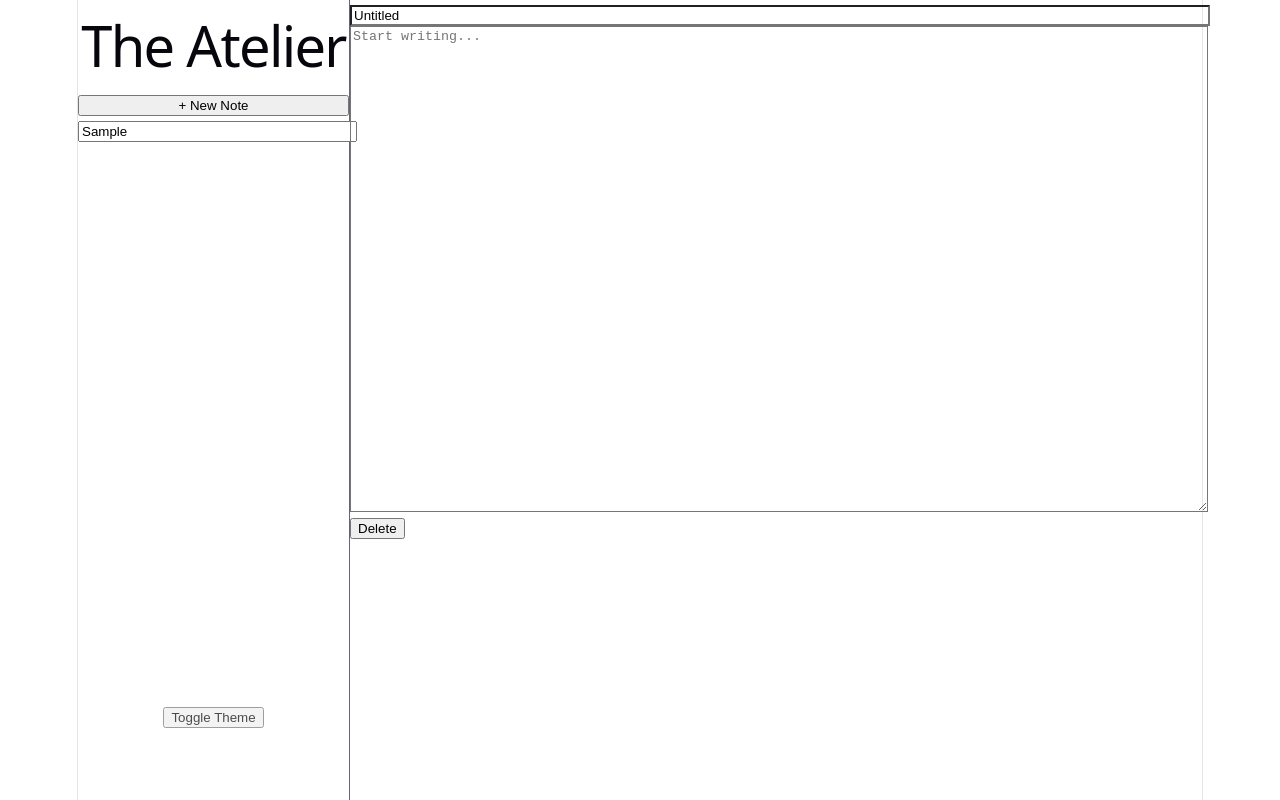
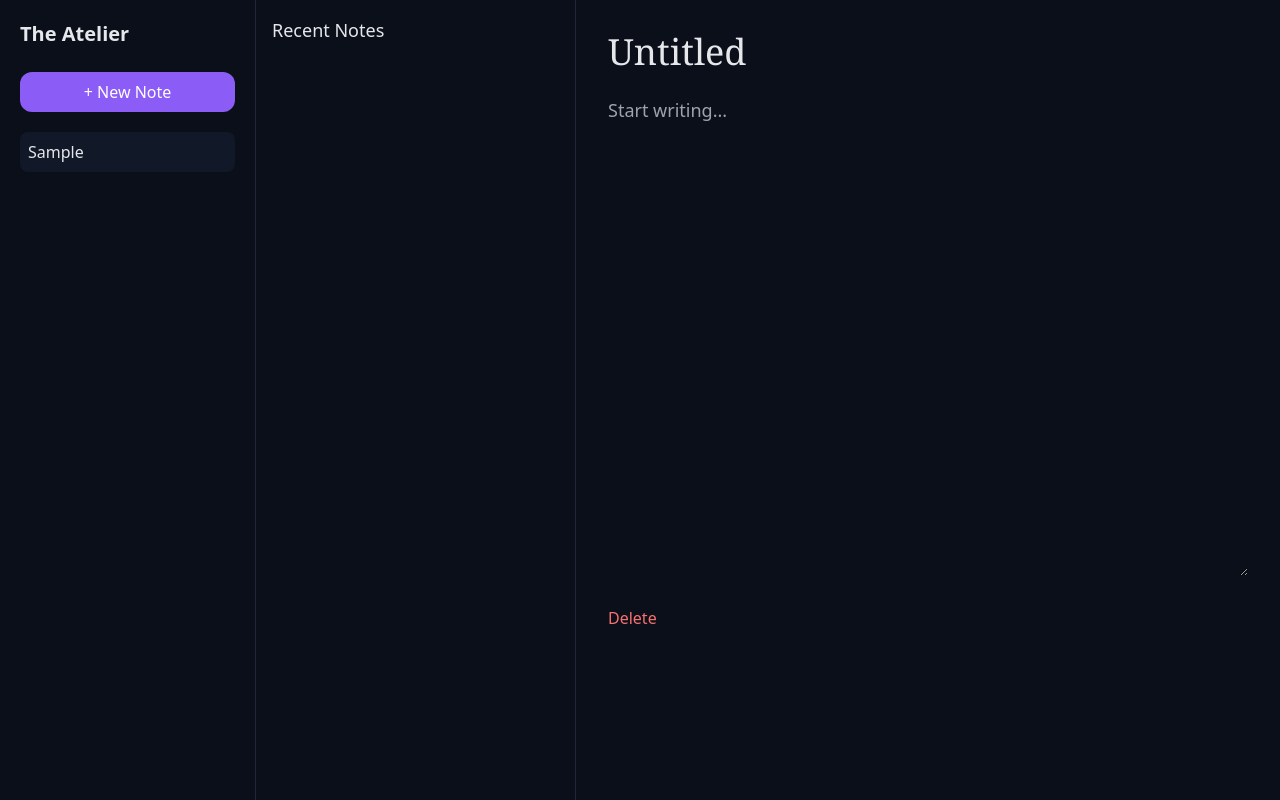
Before and after one commit to akshaya-katepally/Notetaking-App, a React (Vite) app: page / in a window 1280 px wide. Both pictures are taken after typing "Sample" into the empty fields and a click on the button "+ New Note". Built offline with nearby package versions, Linux system fonts and the light colour scheme.

Commit message:
build: components

```diff
--- a/postcss.config.js
+++ b/postcss.config.js
@@ -1,5 +1,6 @@
 export default {
   plugins: {
-    "@tailwindcss/postcss": {},
+    tailwindcss: {},
+    autoprefixer: {},
   },
 };
--- a/src/App.jsx
+++ b/src/App.jsx
@@ -1,7 +1,7 @@
-// 🚀 Complete Minimal Notes App (React + Vite + Tailwind)
-// Features: CRUD, Tags, Search, Dark Mode, Basic Editor
-
 import { useState, useEffect } from "react";
+import Sidebar from "./components/sidebar";
+import NotesList from "./components/NotesList";
+import Editor from "./components/Editor";
 
 export default function App() {
   const [notes, setNotes] = useState(() => {
@@ -11,115 +11,61 @@ export default function App() {
 
   const [selectedId, setSelectedId] = useState(null);
   const [search, setSearch] = useState("");
-  const [dark, setDark] = useState(true);
 
   useEffect(() => {
     localStorage.setItem("notes", JSON.stringify(notes));
   }, [notes]);
 
-  const selectedNote = notes.find(n => n.id === selectedId);
+  const selectedNote = notes.find((n) => n.id === selectedId);
 
   const createNote = () => {
     const newNote = {
       id: Date.now(),
       title: "Untitled",
       content: "",
-      tags: []
     };
     setNotes([newNote, ...notes]);
     setSelectedId(newNote.id);
   };
 
   const updateNote = (field, value) => {
-    setNotes(notes.map(n => n.id === selectedId ? { ...n, [field]: value } : n));
+    setNotes(
+      notes.map((n) =>
+        n.id === selectedId ? { ...n, [field]: value } : n
+      )
+    );
   };
 
   const deleteNote = (id) => {
-    setNotes(notes.filter(n => n.id !== id));
+    setNotes(notes.filter((n) => n.id !== id));
     setSelectedId(null);
   };
 
-  const filtered = notes.filter(n =>
-    n.title.toLowerCase().includes(search.toLowerCase()) ||
-    n.content.toLowerCase().includes(search.toLowerCase())
+  const filteredNotes = notes.filter(
+    (n) =>
+      n.title.toLowerCase().includes(search.toLowerCase()) ||
+      n.content.toLowerCase().includes(search.toLowerCase())
   );
 
   return (
-    <div className={dark ? "dark" : ""}>
-      <div className="flex h-screen bg-gray-100 dark:bg-[#0b0f1a] text-black dark:text-white">
+    <div className="flex h-screen bg-bg text-text">
+      <Sidebar
+        createNote={createNote}
+        search={search}
+        setSearch={setSearch}
+      />
 
-        {/* Sidebar */}
-        <div className="w-64 p-4 border-r border-gray-200 dark:border-gray-800">
-          <h1 className="text-xl font-semibold mb-4">The Atelier</h1>
+      <NotesList
+        notes={filteredNotes}
+        selectedId={selectedId}
+        setSelectedId={setSelectedId}
+      />
 
-          <button
-            onClick={createNote}
-            className="w-full mb-4 bg-purple-500 text-white py-2 rounded-lg"
-          >
-            + New Note
-          </button>
-
-          <input
-            placeholder="Search..."
-            value={search}
-            onChange={e => setSearch(e.target.value)}
-            className="w-full p-2 mb-4 rounded bg-gray-200 dark:bg-gray-800"
-          />
-
-          <div className="space-y-2 overflow-y-auto h-[70vh]">
-            {filtered.map(note => (
-              <div
-                key={note.id}
-                onClick={() => setSelectedId(note.id)}
-                className={`p-3 rounded cursor-pointer ${selectedId === note.id ? "bg-purple-200 dark:bg-purple-900" : "bg-gray-200 dark:bg-gray-800"}`}
-              >
-                <h2 className="font-medium">{note.title}</h2>
-                <p className="text-sm opacity-70 truncate">{note.content}</p>
-              </div>
-            ))}
-          </div>
-
-          <button
-            onClick={() => setDark(!dark)}
-            className="mt-4 text-sm opacity-70"
-          >
-            Toggle Theme
-          </button>
-        </div>
-
-        {/* Editor */}
-        <div className="flex-1 p-6">
-          {selectedNote ? (
-            <>
-              <input
-                value={selectedNote.title}
-                onChange={e => updateNote("title", e.target.value)}
-                className="text-3xl font-serif w-full mb-4 bg-transparent outline-none"
-              />
-
-              <textarea
-                value={selectedNote.content}
-                onChange={e => updateNote("content", e.target.value)}
-                className="w-full h-[60vh] bg-transparent outline-none"
-                placeholder="Start writing..."
-              />
-
-              <div className="mt-4 flex gap-2">
-                <button
-                  onClick={() => deleteNote(selectedNote.id)}
-                  className="text-red-500"
-                >
-                  Delete
-                </button>
-              </div>
-            </>
-          ) : (
-            <div className="text-center mt-20 opacity-50">
-              Select or create a note
-            </div>
-          )}
-        </div>
-      </div>
+      <Editor
+        note={selectedNote}
+        updateNote={updateNote}
+        deleteNote={deleteNote}
+      />
     </div>
   );
 }
--- /dev/null
+++ b/src/components/Editor.jsx
@@ -0,0 +1,33 @@
+export default function Editor({ note, updateNote, deleteNote }) {
+  if (!note) {
+    return (
+      <div className="flex-1 flex items-center justify-center opacity-50">
+        Select a note
+      </div>
+    );
+  }
+
+  return (
+    <div className="flex-1 p-8 bg-bg">
+      <input
+        value={note.title}
+        onChange={(e) => updateNote("title", e.target.value)}
+        className="text-4xl font-serif w-full mb-6 bg-transparent outline-none"
+      />
+
+      <textarea
+        value={note.content}
+        onChange={(e) => updateNote("content", e.target.value)}
+        className="w-full h-[60vh] bg-transparent outline-none text-lg"
+        placeholder="Start writing..."
+      />
+
+      <button
+        onClick={() => deleteNote(note.id)}
+        className="mt-6 text-red-400"
+      >
+        Delete
+      </button>
+    </div>
+  );
+}
--- /dev/null
+++ b/src/components/NoteCard.jsx
@@ -0,0 +1,17 @@
+export default function NoteCard({ note, isActive, onClick }) {
+  return (
+    <div
+      onClick={onClick}
+      className={`p-4 rounded-xl cursor-pointer transition ${
+        isActive
+            ? "bg-accent/20"
+            : "bg-card hover:bg-gray-700"
+        }`}
+    >
+      <h3 className="font-medium">{note.title}</h3>
+      <p className="text-sm opacity-70 truncate">
+        {note.content}
+      </p>
+    </div>
+  );
+}
--- /dev/null
+++ b/src/components/NotesList.jsx
@@ -0,0 +1,20 @@
+import NoteCard from "./NoteCard";
+
+export default function NotesList({ notes, selectedId, setSelectedId }) {
+  return (
+    <div className="w-80 border-r border-gray-800 p-4 overflow-y-auto bg-bg">
+      <h2 className="mb-4 text-lg">Recent Notes</h2>
+
+      <div className="space-y-3">
+        {notes.map((note) => (
+          <NoteCard
+            key={note.id}
+            note={note}
+            isActive={selectedId === note.id}
+            onClick={() => setSelectedId(note.id)}
+          />
+        ))}
+      </div>
+    </div>
+  );
+}
--- /dev/null
+++ b/src/components/Sidebar.jsx
@@ -0,0 +1,21 @@
+export default function Sidebar({ createNote, search, setSearch }) {
+  return (
+    <div className="w-64 p-5 border-r border-gray-800 bg-bg">
+      <h1 className="text-xl font-semibold mb-6">The Atelier</h1>
+
+      <button
+        onClick={createNote}
+        className="w-full mb-5 bg-accent text-white py-2 rounded-xl"
+      >
+        + New Note
+      </button>
+
+      <input
+        value={search}
+        onChange={(e) => setSearch(e.target.value)}
+        placeholder="Search..."
+        className="w-full p-2 rounded-lg bg-card outline-none"
+      />
+    </div>
+  );
+}
--- /dev/null
+++ b/src/components/Topbar.jsx
@@ -0,0 +1,11 @@
+export default function Topbar() {
+  return (
+    <div className="w-full p-4 border-b border-gray-800 bg-bg flex justify-between">
+      <h2 className="text-lg">Digital Atelier</h2>
+      <input
+        placeholder="Search ideas..."
+        className="px-3 py-1 rounded-lg bg-card outline-none"
+      />
+    </div>
+  );
+}
--- a/src/index.css
+++ b/src/index.css
@@ -2,115 +2,18 @@
 @tailwind components;
 @tailwind utilities;
 
-
+/* 🌙 Dark Theme (default) */
 :root {
-  --text: #6b6375;
-  --text-h: #08060d;
-  --bg: #fff;
-  --border: #e5e4e7;
-  --code-bg: #f4f3ec;
-  --accent: #aa3bff;
-  --accent-bg: rgba(170, 59, 255, 0.1);
-  --accent-border: rgba(170, 59, 255, 0.5);
-  --social-bg: rgba(244, 243, 236, 0.5);
-  --shadow:
-    rgba(0, 0, 0, 0.1) 0 10px 15px -3px, rgba(0, 0, 0, 0.05) 0 4px 6px -2px;
-
-  --sans: system-ui, 'Segoe UI', Roboto, sans-serif;
-  --heading: system-ui, 'Segoe UI', Roboto, sans-serif;
-  --mono: ui-monospace, Consolas, monospace;
-
-  font: 18px/145% var(--sans);
-  letter-spacing: 0.18px;
-  color-scheme: light dark;
-  color: var(--text);
-  background: var(--bg);
-  font-synthesis: none;
-  text-rendering: optimizeLegibility;
-  -webkit-font-smoothing: antialiased;
-  -moz-osx-font-smoothing: grayscale;
-
-  @media (max-width: 1024px) {
-    font-size: 16px;
-  }
+  --bg: #0b0f1a;
+  --card: #111827;
+  --accent: #8b5cf6;
+  --text: #e5e7eb;
 }
 
-@media (prefers-color-scheme: dark) {
-  :root {
-    --text: #9ca3af;
-    --text-h: #f3f4f6;
-    --bg: #16171d;
-    --border: #2e303a;
-    --code-bg: #1f2028;
-    --accent: #c084fc;
-    --accent-bg: rgba(192, 132, 252, 0.15);
-    --accent-border: rgba(192, 132, 252, 0.5);
-    --social-bg: rgba(47, 48, 58, 0.5);
-    --shadow:
-      rgba(0, 0, 0, 0.4) 0 10px 15px -3px, rgba(0, 0, 0, 0.25) 0 4px 6px -2px;
-  }
-
-  #social .button-icon {
-    filter: invert(1) brightness(2);
-  }
+/* ☀️ Light Theme (optional later) */
+.light {
+  --bg: #f9fafb;
+  --card: #ffffff;
+  --accent: #7c3aed;
+  --text: #111827;
 }
-
-body {
-  margin: 0;
-}
-
-#root {
-  width: 1126px;
-  max-width: 100%;
-  margin: 0 auto;
-  text-align: center;
-  border-inline: 1px solid var(--border);
-  min-height: 100svh;
-  display: flex;
-  flex-direction: column;
-  box-sizing: border-box;
-}
-
-h1,
-h2 {
-  font-family: var(--heading);
-  font-weight: 500;
-  color: var(--text-h);
-}
-
-h1 {
-  font-size: 56px;
-  letter-spacing: -1.68px;
-  margin: 32px 0;
-  @media (max-width: 1024px) {
-    font-size: 36px;
-    margin: 20px 0;
-  }
-}
-h2 {
-  font-size: 24px;
-  line-height: 118%;
-  letter-spacing: -0.24px;
-  margin: 0 0 8px;
-  @media (max-width: 1024px) {
-    font-size: 20px;
-  }
-}
-p {
-  margin: 0;
-}
-
-code,
-.counter {
-  font-family: var(--mono);
-  display: inline-flex;
-  border-radius: 4px;
-  color: var(--text-h);
-}
-
-code {
-  font-size: 15px;
-  line-height: 135%;
-  padding: 4px 8px;
-  background: var(--code-bg);
-}
--- a/tailwind.config.js
+++ b/tailwind.config.js
@@ -6,7 +6,14 @@ export default {
     "./src/**/*.{js,ts,jsx,tsx}",
   ],
   theme: {
-    extend: {},
+    extend: {
+      colors: {
+        bg: "#0b0f1a",
+        card: "#111827",
+        accent: "#8b5cf6",
+        text: "#e5e7eb",
+      },
+    },
   },
   plugins: [],
 }
```
Also changed, not shown: package.json (+6 -1 lines), 1 other file (tests, documents, lock files or other folders).
